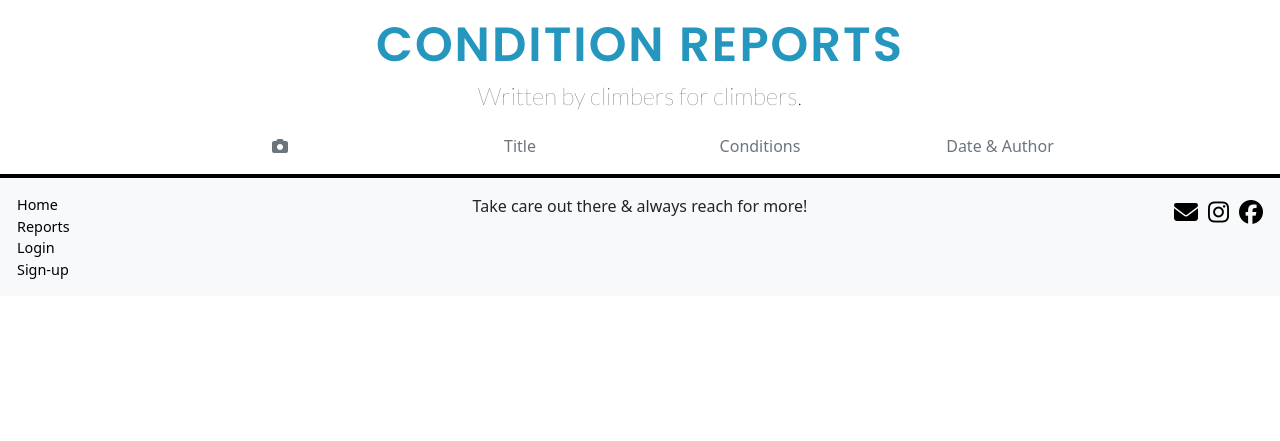
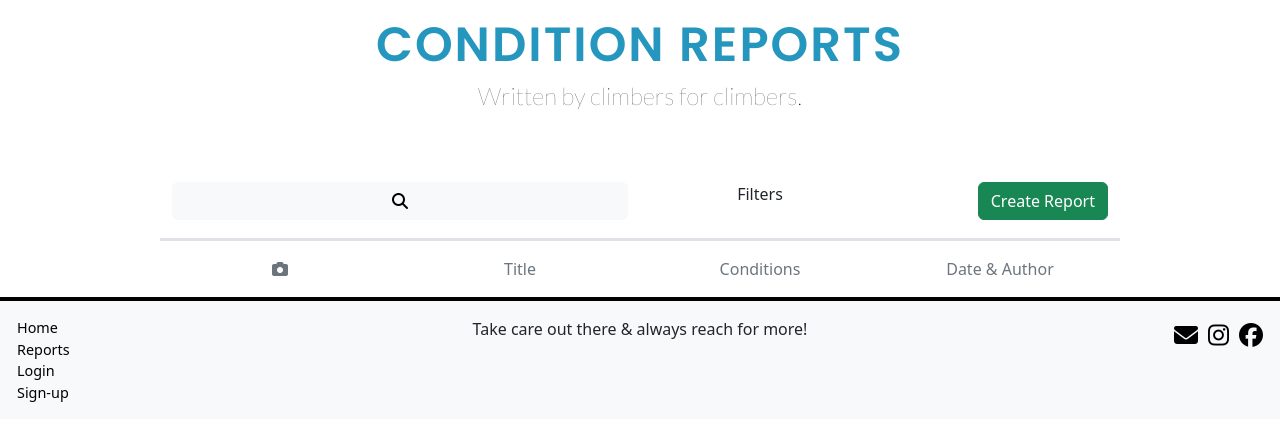
Before and after one commit to mtmanning93/Reach_reports, a Django app: page /reports/reports/ in a window 1280 px wide. Shown: the part 103-544 px from the top of the page. Run offline with Django 3.2, Linux system fonts and the light colour scheme; data that the repository does not hold is empty; some libraries are stand-ins or nearby versions.

Commit message:
Add placeholders in template for search bar, filters and create post button

```diff
--- a/templates/reports.html
+++ b/templates/reports.html
@@ -4,23 +4,31 @@
 
 
 <!-- Title -->
-<div class="container-fluid p-3">
+<div class="container-fluid p-3 mb-5">
     <div class="row text-center">
         <h1>Condition Reports</h1>
         <h6>Written by climbers for climbers.</h6>
     </div>
 </div>
-
-<!-- Search Bar and Filters -->
-
-
-
 <!-- Reports -->
 
 <div class="container-fluid w-75">
 
+    <!-- Search Bar and Filters -->
+    <div class="row pb-3 border-bottom border-3">
+        <div class="col-6">
+            <button class="w-100 btn btn-light"><i class="fa-solid fa-magnifying-glass"></i></button>
+        </div>
+        <div class="col-3 text-center">
+            <p>Filters</p>
+        </div>
+        <div class="col-3 text-end">
+            <button class="btn btn-success">Create Report</button>
+        </div>
+    </div>
+
     <!-- List Key -->
-    <div class="row text-center text-muted">
+    <div class="row text-center text-muted pt-3">
         <div class="col-3">
             <i class="fa-solid fa-camera"></i>
         </div>
@@ -34,10 +42,12 @@
             <p>Date & Author</p>
         </div>
     </div>
+
+    <!-- Reports Objects -->
     <div class="row">
 
         {% for report in report_list %}
-        <a href="#" class="report-list-item d-flex p-1">
+        <a href="#" class="report-list-item d-flex p-1 btn btn-light mb-2">
 
             <!-- Images -->
             <div class="col-3 d-flex align-items-center justify-content-center">
@@ -54,7 +64,7 @@
                 {% endif %}
             </div>
             <!-- Title -->
-            <div class="col-3">
+            <div class="col-3 text-start">
                 <h5>{{ report.title }}</h5>
                 <p>{{ report.activity_category|title }}</p>
             </div>
```
